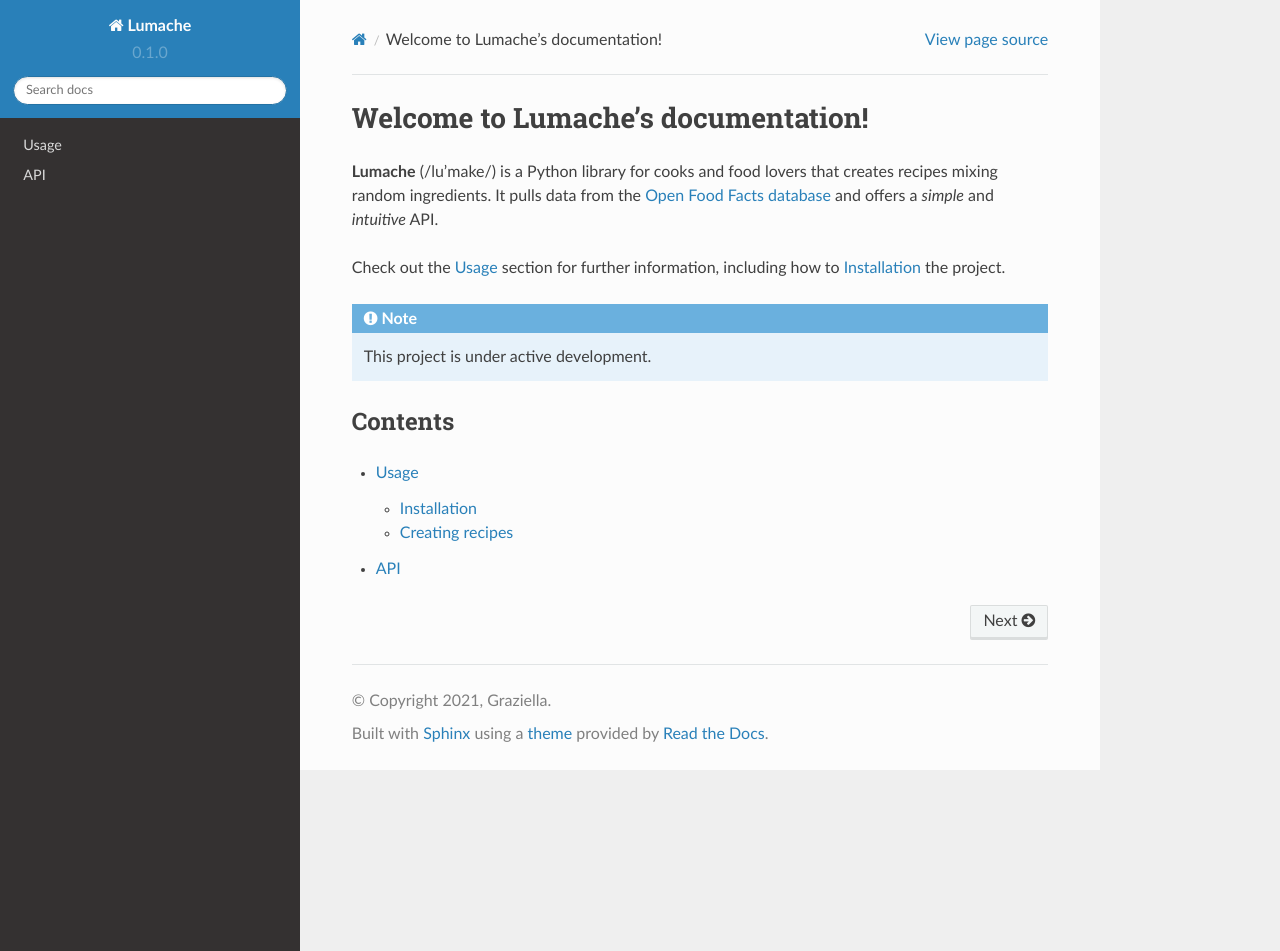
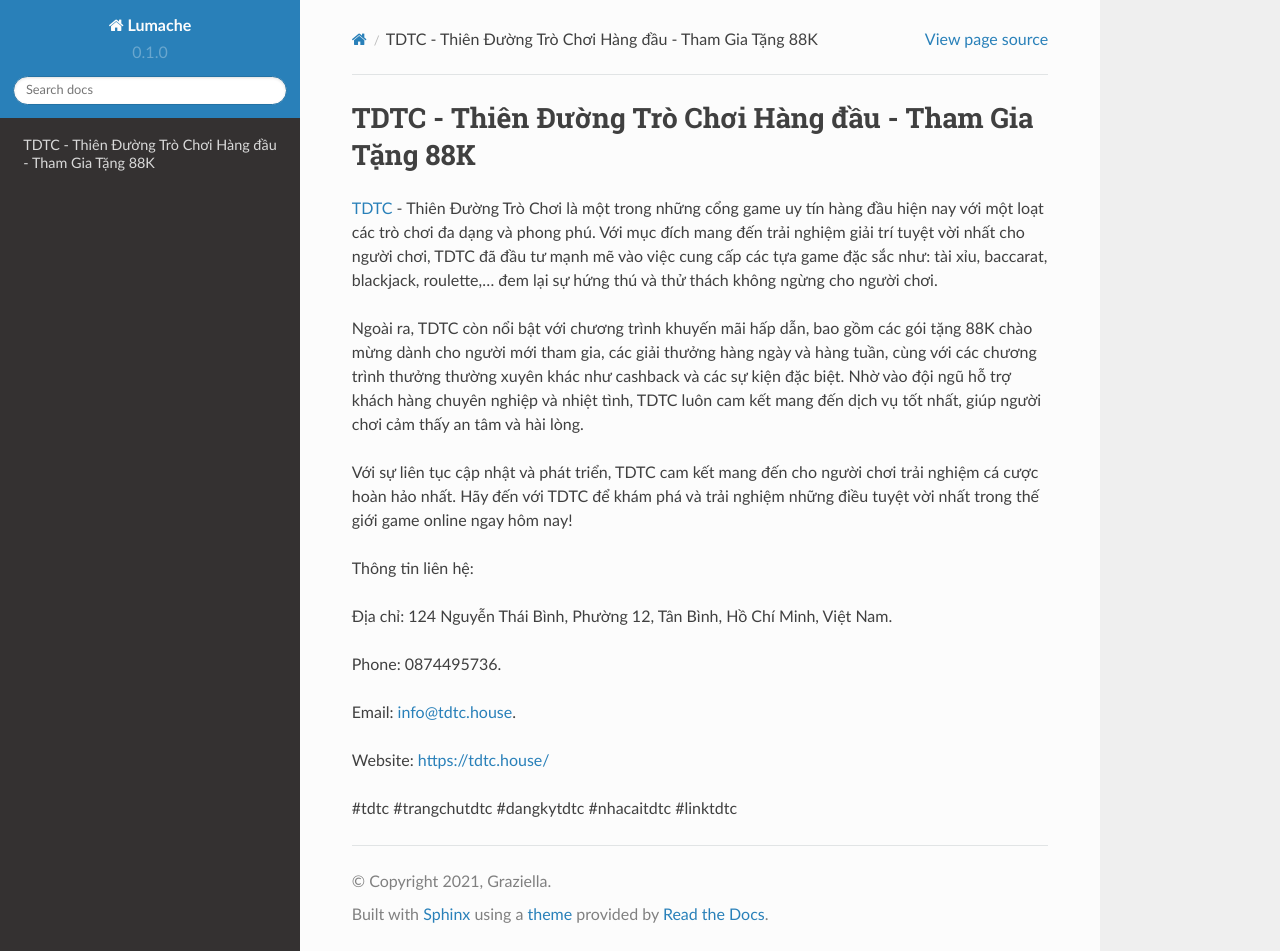
Before and after one commit to socialentity1/tdtchouse, a Sphinx documentation site: the page built from docs/source/index.rst, in a window 1280 px wide and 951 px high. Built offline with Sphinx 7.4.7 and the Read the Docs theme 2.0.0, drawn with Linux system fonts in a browser that asks for light colours.

Commit message:
Update index.rst

```diff
--- a/docs/source/index.rst
+++ b/docs/source/index.rst
@@ -1,22 +1,20 @@
-Welcome to Lumache's documentation!
+TDTC - Thiên Đường Trò Chơi Hàng đầu - Tham Gia Tặng 88K
 ===================================
 
-**Lumache** (/lu'make/) is a Python library for cooks and food lovers
-that creates recipes mixing random ingredients.
-It pulls data from the `Open Food Facts database <https://world.openfoodfacts.org/>`_
-and offers a *simple* and *intuitive* API.
+`TDTC <https://tdtc.house/>`_ - Thiên Đường Trò Chơi là một trong những cổng game uy tín hàng đầu hiện nay với một loạt các trò chơi đa dạng và phong phú. Với mục đích mang đến trải nghiệm giải trí tuyệt vời nhất cho người chơi, TDTC đã đầu tư mạnh mẽ vào việc cung cấp các tựa game đặc sắc như: tài xỉu, baccarat, blackjack, roulette,... đem lại sự hứng thú và thử thách không ngừng cho người chơi.
 
-Check out the :doc:`usage` section for further information, including
-how to :ref:`installation` the project.
+Ngoài ra, TDTC còn nổi bật với chương trình khuyến mãi hấp dẫn, bao gồm các gói tặng 88K chào mừng dành cho người mới tham gia, các giải thưởng hàng ngày và hàng tuần, cùng với các chương trình thưởng thường xuyên khác như cashback và các sự kiện đặc biệt. Nhờ vào đội ngũ hỗ trợ khách hàng chuyên nghiệp và nhiệt tình, TDTC luôn cam kết mang đến dịch vụ tốt nhất, giúp người chơi cảm thấy an tâm và hài lòng.
 
-.. note::
+Với sự liên tục cập nhật và phát triển, TDTC cam kết mang đến cho người chơi trải nghiệm cá cược hoàn hảo nhất. Hãy đến với TDTC để khám phá và trải nghiệm những điều tuyệt vời nhất trong thế giới game online ngay hôm nay!
 
-   This project is under active development.
+Thông tin liên hệ:
 
-Contents
---------
+Địa chỉ: 124 Nguyễn Thái Bình, Phường 12, Tân Bình, Hồ Chí Minh, Việt Nam.
 
-.. toctree::
+Phone: 0874495736.
 
-   usage
-   api
+Email: info@tdtc.house.
+
+Website: https://tdtc.house/
+
+#tdtc #trangchutdtc #dangkytdtc #nhacaitdtc #linktdtc
```
